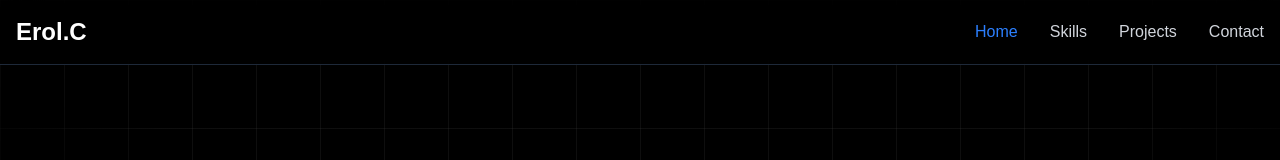
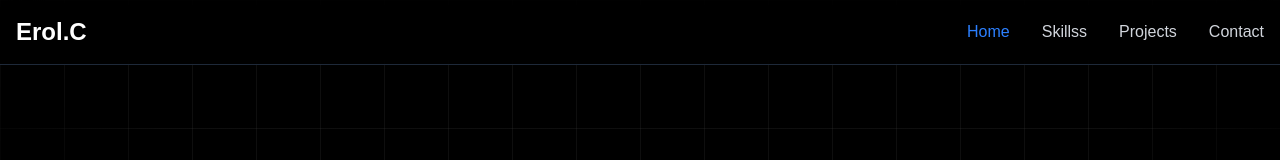
Before and after one commit to erolcem/ErolCemiloglu_Website, a Next.js app in the folder frontend/: page / in a window 1280 px wide. Shown: the top 160 px of the page. Built offline with nearby package versions, Linux system fonts and the light colour scheme.

Commit message:
test navigation

```diff
--- a/frontend/components/Navbar.tsx
+++ b/frontend/components/Navbar.tsx
@@ -49,7 +49,7 @@ export default function Navbar() {
                 onClick={() => setIsOpen(false)}
                 className="block py-2 px-3 text-gray-300 rounded hover:bg-gray-700 md:hover:bg-transparent md:border-0 md:hover:text-blue-500 md:p-0"
               >
-                Skills
+                Skillss
               </Link>
             </li>
             <li>
```
